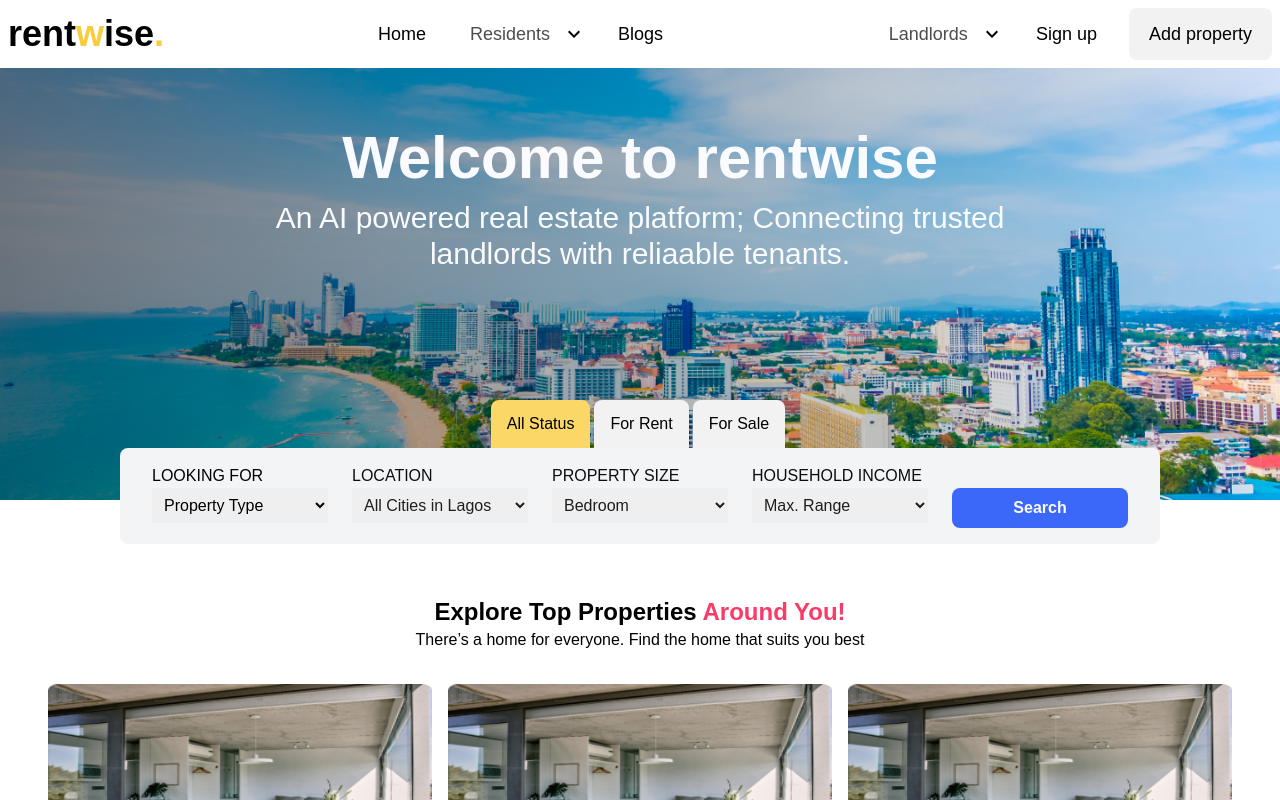
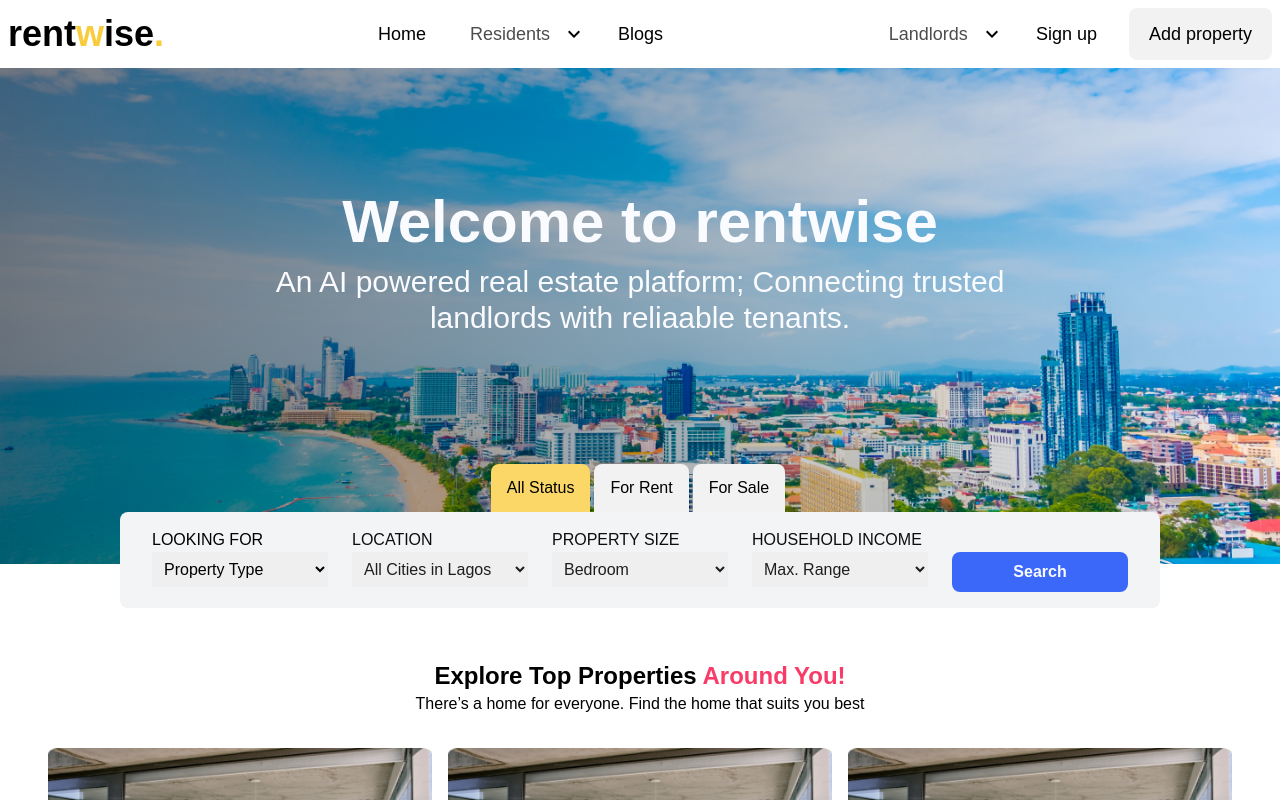
Before and after one commit to Obadea/rentwise, a React (Create React App) app: page / in a window 1280 px wide. Shown: the top 800 px of the page. Built offline with nearby package versions, Linux system fonts and the light colour scheme; a web font is replaced by a local one.

Commit message:
banner fix

```diff
--- a/src/landingpage/components/Banner.jsx
+++ b/src/landingpage/components/Banner.jsx
@@ -4,7 +4,7 @@ import LocationSearch from "./LocationSearch";
 function Banner() {
   return (
     <div
-      className="h-[500px] w-full "
+      className="h-[500px] w-full relative mt-16"
       style={{
         backgroundImage: `url(${require("../../assets/beach-town.png")})`,
         backgroundSize: "cover",
--- a/src/landingpage/components/Header.jsx
+++ b/src/landingpage/components/Header.jsx
@@ -10,7 +10,7 @@ const Header = () => {
   };
 
   return (
-    <header className="bg-white text-black fixed z-20  w-full">
+    <header className="bg-white text-black fixed z-20 -mt-16  w-full">
       <nav className="container mx-auto p-2 flex items-center w-full justify-between bg-white ">
         <a href="#" className="text-4xl font-bold">
           rent<span className="text-customyellow">w</span>ise
```
